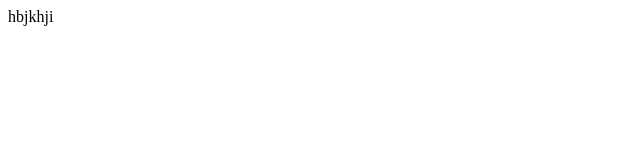
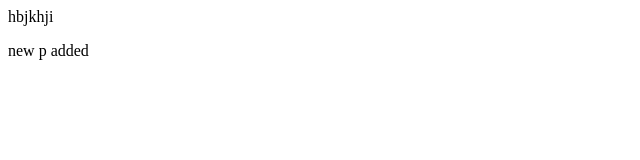
Before and after one commit to Vaidik-jain/LocalRepo, a plain HTML site: page index.html in a window 1280 px wide. Shown: the full height of the page, 0-640 px from the left. Drawn offline with Linux system fonts and the light colour scheme.

Commit message:
new feature added

```diff
--- a/index.html
+++ b/index.html
@@ -1 +1,2 @@
 <p>hbjkhji</p>
+<p>new p added </p>
```
